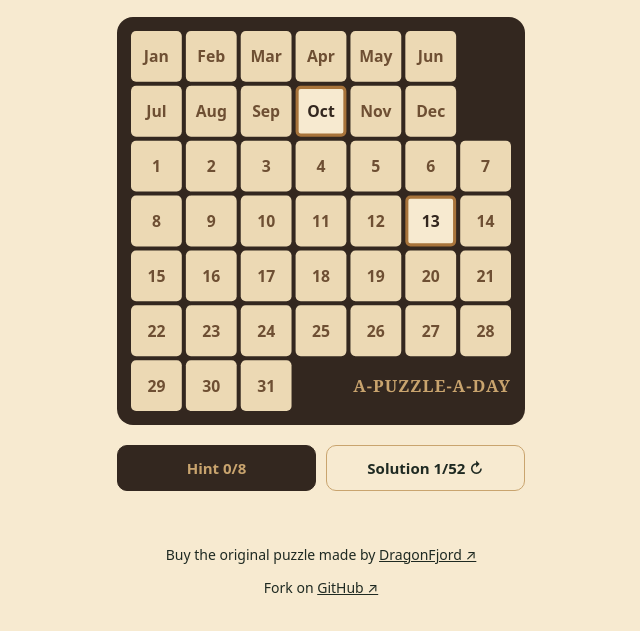
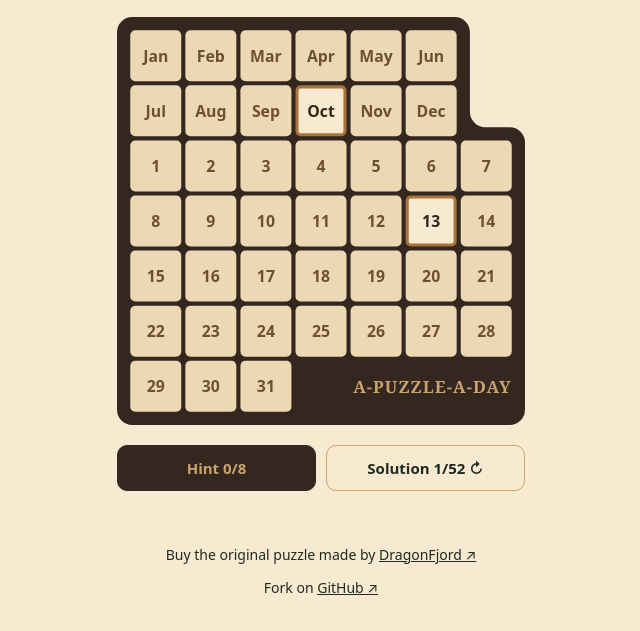
Before and after one commit to tommyno/a-puzzle-a-day-solver, a plain HTML site: page index.html in a window 1280 px wide. Shown: the part 93-724 px from the top of the page, without its empty margins (319-959 px from the left). Drawn offline with Linux system fonts and the light colour scheme.

Commit message:
Make boards svg to enable rounded indent design

```diff
--- a/index.html
+++ b/index.html
@@ -42,7 +42,6 @@
         </p>
       </header>
 
-      <div class="frame">
       <!-- Drawn by app.js, which also sets the viewBox -->
       <svg id="board">
         <defs>
@@ -103,10 +102,11 @@
             patternTransform="rotate(91.5)"
           />
         </defs>
+        <!-- Dark wooden frame, with the notch at the top right -->
+        <path class="frame" id="frame" />
         <g id="layer"></g>
         <text class="logo" id="logo">A-PUZZLE-A-DAY</text>
       </svg>
-      </div>
 
       <div class="buttons">
         <button id="hint" class="primary">Hint</button>
--- a/scripts/app.js
+++ b/scripts/app.js
@@ -10,6 +10,8 @@ const STEP = CELL + GAP;
 const WIDTH = SIZE * STEP - GAP; // whole board
 const RADIUS = 10; // rounded corners
 const RING = 6; // ring around today's cells
+const FRAME = 26; // frame thickness
+const FRAME_RADIUS = 30; // frame corners
 
 // Wood stain for each piece, light to dark like the real puzzle
 const WOODS = [
@@ -216,10 +218,42 @@ function renderControls() {
   cooldownText.textContent = `Try to solve it yourself. Wait ${cooldown} s before next hint.`;
 }
 
-// Size the board, and put the logo in the empty end of the last row
+// Outline of the frame. The top right is cut away beside the month rows,
+// so the frame wraps around the end of each month row like on the real board.
+function framePath() {
+  const R = FRAME_RADIUS;
+  const left = -FRAME;
+  const top = -FRAME;
+  const right = WIDTH + FRAME;
+  const bottom = WIDTH + FRAME;
+  const notchX = (SIZE - 2) * STEP + CELL + FRAME; // just past Jun and Dec
+  const notchY = 2 * STEP - FRAME; // just above 7
+  const arc = (x, y, sweep = 1) => `A${R} ${R} 0 0 ${sweep} ${x} ${y}`;
+  return [
+    `M${left + R} ${top}`,
+    `H${notchX - R}`,
+    arc(notchX, top + R),
+    `V${notchY - R}`,
+    arc(notchX + R, notchY, 0), // inside corner, curving the other way
+    `H${right - R}`,
+    arc(right, notchY + R),
+    `V${bottom - R}`,
+    arc(right - R, bottom),
+    `H${left + R}`,
+    arc(left, bottom - R),
+    `V${top + R}`,
+    arc(left + R, top),
+    "Z",
+  ].join(" ");
+}
+
+// Size the board with room for the frame, draw the frame, and put the
+// logo in the empty end of the last row
 const board = document.getElementById("board");
 const logo = document.getElementById("logo");
-board.setAttribute("viewBox", `0 0 ${WIDTH} ${WIDTH}`);
+const OUTER = WIDTH + 2 * FRAME;
+board.setAttribute("viewBox", `${-FRAME} ${-FRAME} ${OUTER} ${OUTER}`);
+document.getElementById("frame").setAttribute("d", framePath());
 logo.setAttribute("x", WIDTH);
 logo.setAttribute("y", (SIZE - 1) * STEP + CELL / 2);
 
--- a/styles/style.css
+++ b/styles/style.css
@@ -69,19 +69,17 @@ input[type='date'] {
   font-size: 14px;
 }
 
-/* Board: dark wooden frame around an SVG drawn by app.js.
+/* Board: an SVG drawn by app.js, frame included.
    Sizes inside the SVG are in board units (a cell is 100 wide). */
-.frame {
-  padding: 14px;
-  background: var(--frame);
-  border-radius: 16px;
-}
-
 #board {
   display: block;
   width: 100%;
   aspect-ratio: 1;
   user-select: none;
+}
+
+.frame {
+  fill: var(--frame);
 }
 
 .cell {
```
Lines whose indentation alone changed are shown as unchanged.
